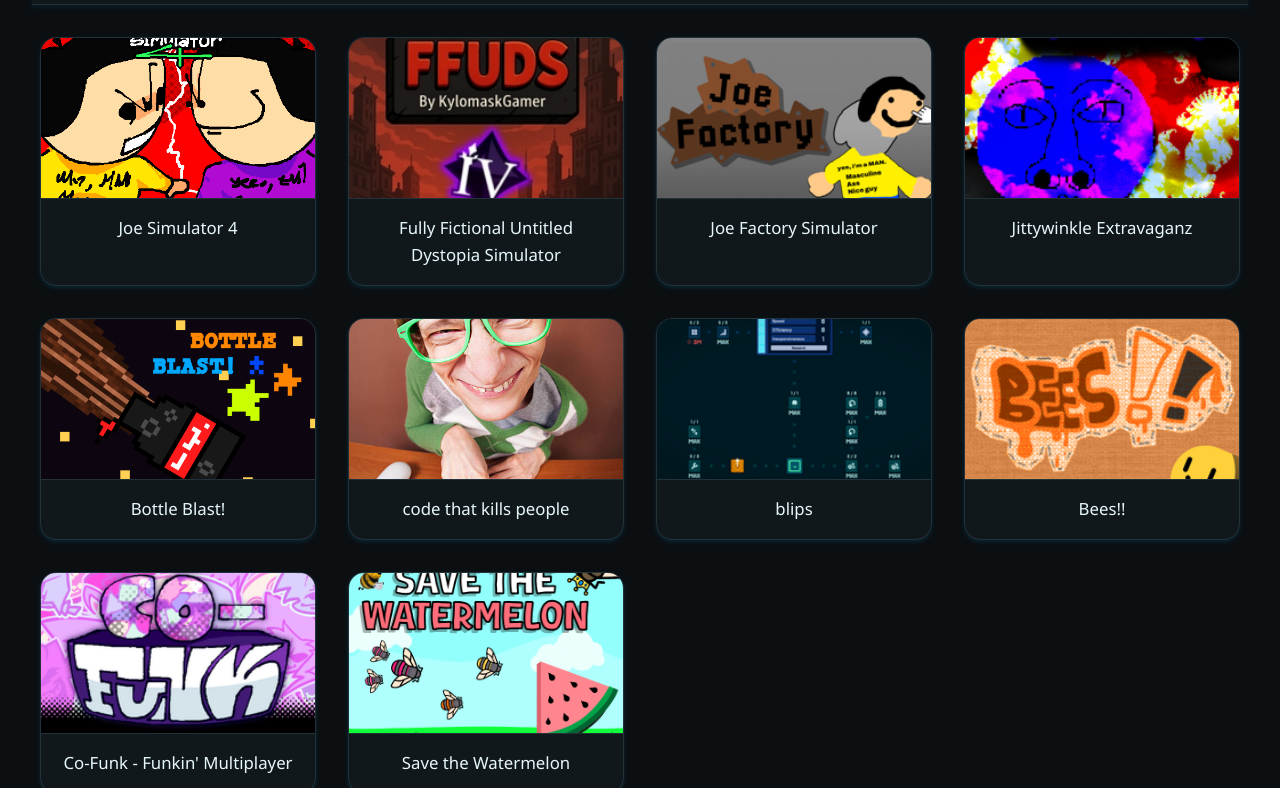
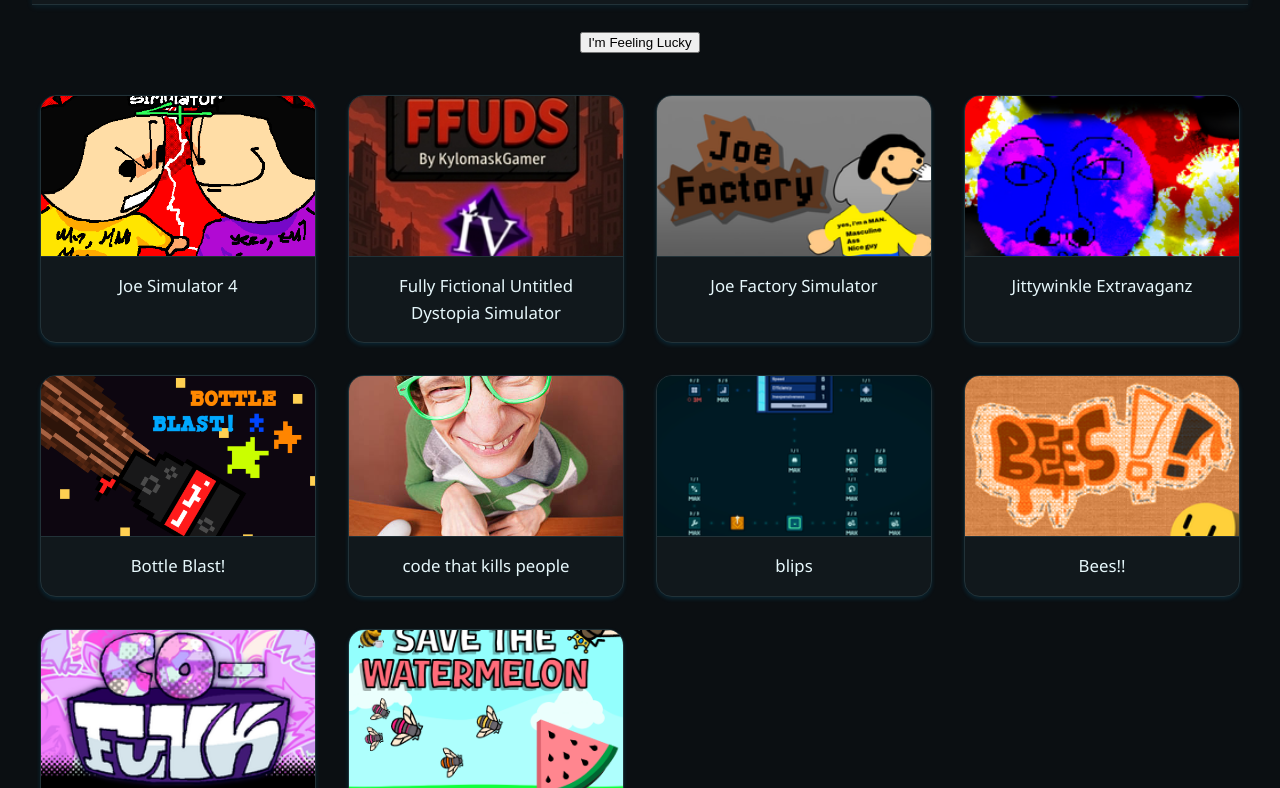
Before and after one commit to MegaGoose547/cleanpm, a website: page index.html in a window 1280 px wide. Shown: the part 106-894 px from the top of the page. Drawn offline with Linux system fonts and the light colour scheme.

Commit message:
Update index.html

```diff
--- a/index.html
+++ b/index.html
@@ -11,6 +11,9 @@
   <div class="topbar">
     <h1>Clean PenguinMod</h1>
   </div>
+  <div style="text-align: center; margin-bottom: 2rem;">
+  <button id="random-btn" class="random-button">I'm Feeling Lucky</button>
+  </div>
   <div class="gallery" id="gallery"></div>
   <script src="script.js"></script>
 </body>
```
